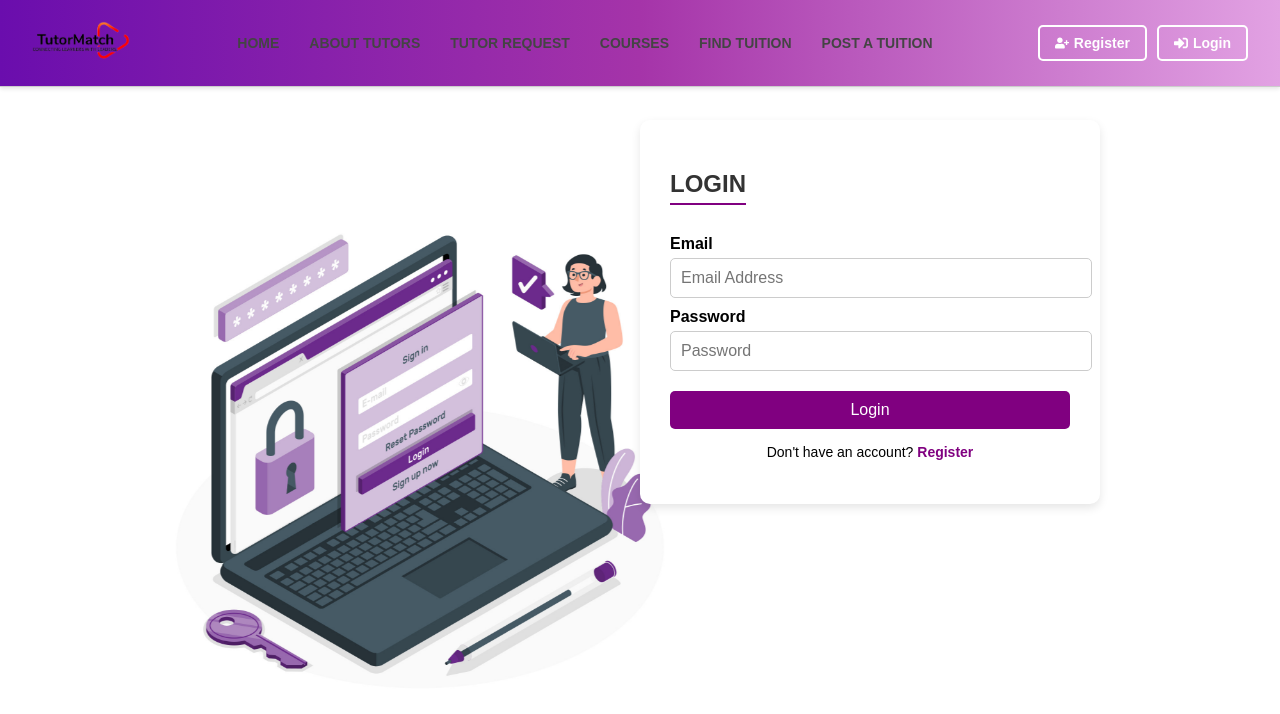
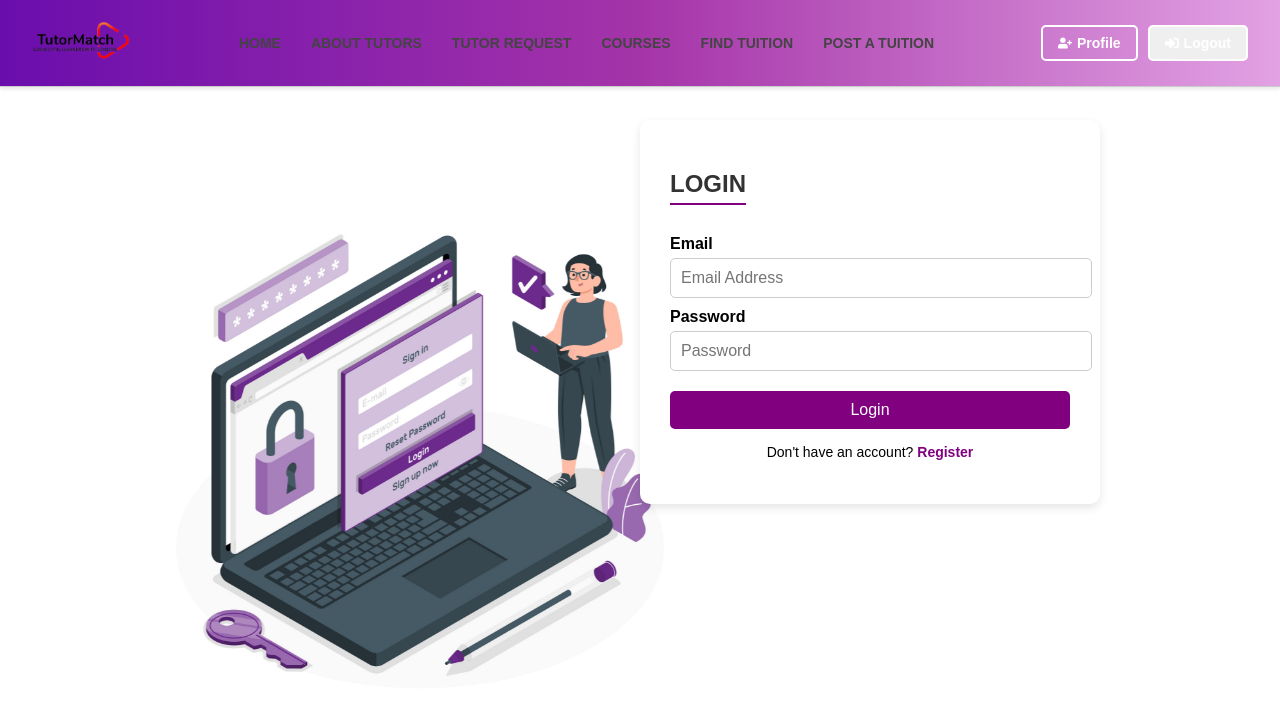
Before and after one commit to Ramisa-Tasneem/TutorMatch, a React (Vite) app in the folder Frontend/: page /login in a window 1280 px wide. Shown: the top 714 px of the page. Built offline with nearby package versions, Linux system fonts and the light colour scheme; sample sign-in values are in the browser's storage.

Commit message:
update navbar

```diff
--- a/Frontend/src/components/navbar.jsx
+++ b/Frontend/src/components/navbar.jsx
@@ -27,12 +27,18 @@ const Navbar = () => {
             </div>
 
             <div className="auth-buttons">
-                <Link to="/register" className="auth-btn">
-                    <FaUserPlus className="icon" /> Register
+                {token ? (<><Link to="/profile" className="auth-btn">
+                    <FaUserPlus className="icon" /> Profile
                 </Link>
-                <Link to="/login" className="auth-btn">  {/* ✅ FIXED: Properly closed */}
-                    <FaSignInAlt className="icon" /> Login
-                </Link>
+                    <button onClick={handleLogout} className="auth-btn">  {/* ✅ FIXED: Properly closed */}
+                        <FaSignInAlt className="icon" /> Logout
+                    </button></>) :
+                    (<><Link to="/register" className="auth-btn">
+                        <FaUserPlus className="icon" /> Register
+                    </Link>
+                        <Link to="/login" className="auth-btn">  {/* ✅ FIXED: Properly closed */}
+                            <FaSignInAlt className="icon" /> Login
+                        </Link></>)}
             </div>
         </nav>
     );
--- a/Frontend/src/pages/login.jsx
+++ b/Frontend/src/pages/login.jsx
@@ -8,7 +8,8 @@ const Login = () => {
         email: "",
         password: "",
     });
-
+    const [error, setError] = useState("");
+    const [loading, setLoading] = useState(false);
     const handleChange = (e) => {
         setFormData({ ...formData, [e.target.name]: e.target.value });
     };
```
Lines whose indentation alone changed are shown as unchanged.
